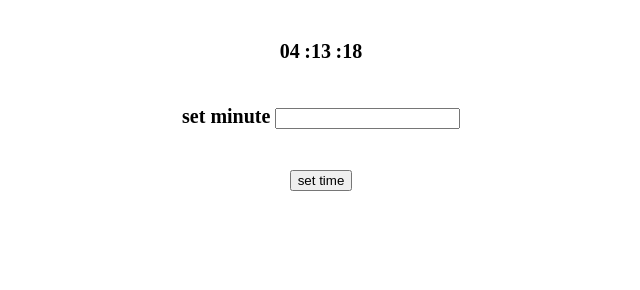
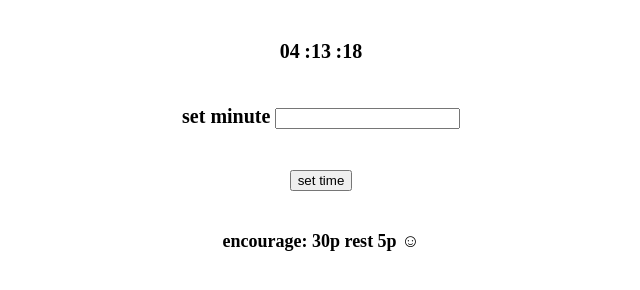
Before and after one commit to hoangphuong965/popup, a plain HTML site: page index.html in a window 1280 px wide. Shown: the whole page, without its empty margins (319-959 px from the left). Drawn offline with Linux system fonts and the light colour scheme.

Commit message:
Update index.html

```diff
--- a/index.html
+++ b/index.html
@@ -26,6 +26,7 @@
                     <button onclick="time()">set time</button>
                </div>
           </div>
+          <div>encourage: 30p rest 5p ☺</div>
      </div>
      <div class="wrap">
           <div class="popup">
```
